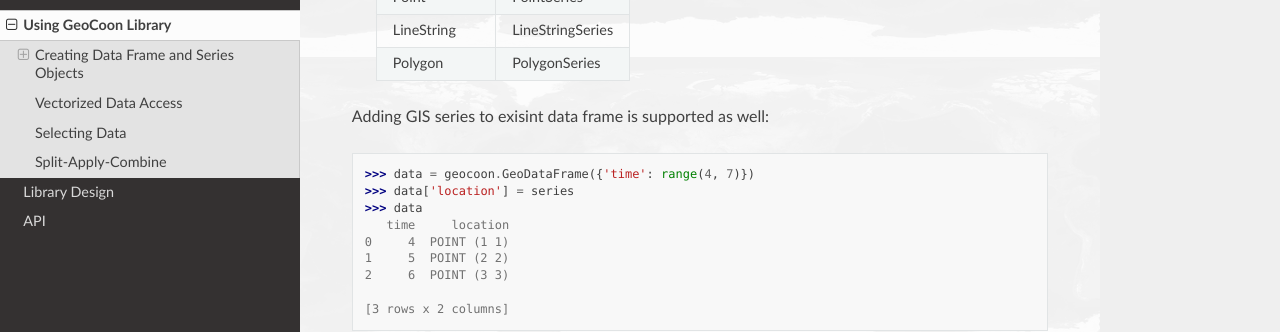
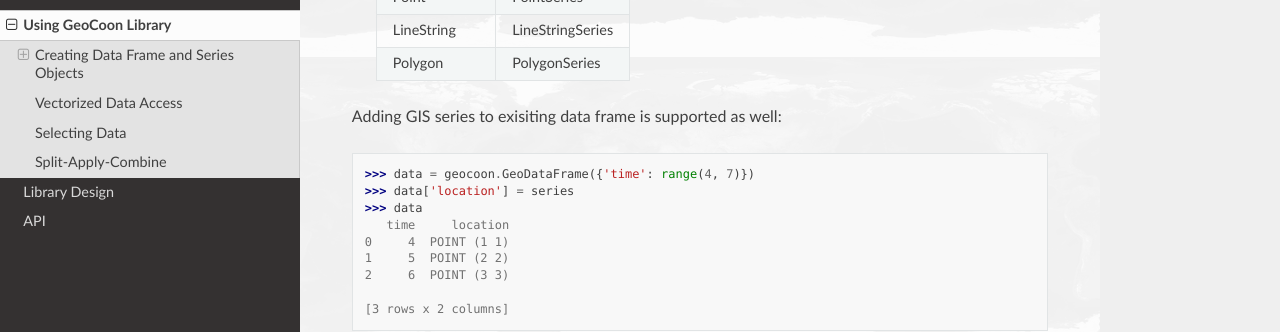
Before and after one commit to wrobell/geocoon, a Sphinx documentation site: the page built from doc/usage.rst, in a window 1280 px wide and 900 px high, scrolled down 692 px. Shown: the part 151-483 px from the top of the window. Built offline with Sphinx 7.4.7 and the Read the Docs theme 2.0.0, drawn with Linux system fonts in a browser that asks for light colours; pages that are not in the unit, such as notebooks, are missing from menus.

```diff
--- a/doc/api.rst
+++ b/doc/api.rst
@@ -7,6 +7,7 @@ API
    geocoon.LineStringSeries
    geocoon.PolygonSeries
    geocoon.as_line_string
+   geocoon.as_polygon
    geocoon.read_sql
    geocoon.from_shapes
    geocoon.from_wkb
--- a/doc/usage.rst
+++ b/doc/usage.rst
@@ -40,7 +40,7 @@ mapping of Shapely classes and GIS series is presented in the table below
      Polygon         PolygonSeries
     =============== ===================
 
-Adding GIS series to exisint data frame is supported as well::
+Adding GIS series to exisiting data frame is supported as well::
 
     >>> data = geocoon.GeoDataFrame({'time': range(4, 7)})
     >>> data['location'] = series
--- a/geocoon/__init__.py
+++ b/geocoon/__init__.py
@@ -27,6 +27,6 @@ __version__ = '0.1.0'
 from .core import GeoDataFrame, PointSeries, LineStringSeries, \
     PolygonSeries
 from .sql import read_sql
-from .factory import from_shapes, from_wkb, as_line_string
+from .factory import from_shapes, from_wkb, as_line_string, as_polygon
 
 # vim: sw=4:et:ai
```
Also changed, not shown: other parts of doc/usage.rst (+1 -1 lines).
